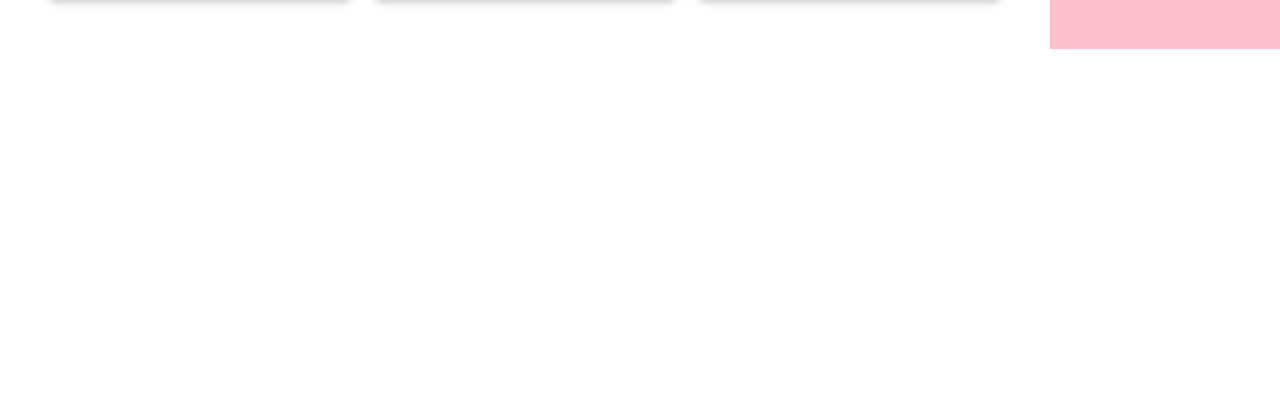
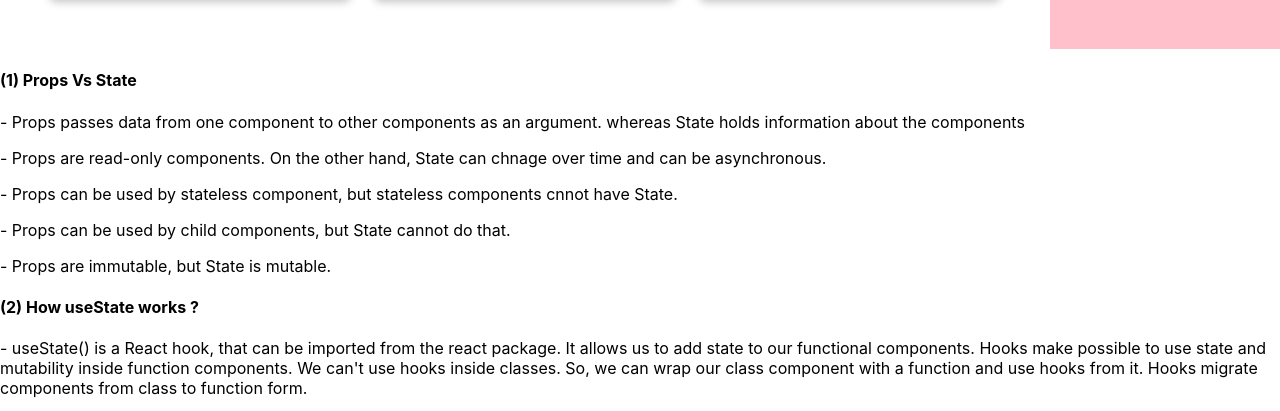
Before and after one commit to sraboni-bhuiyan/awesome-gift-store-with-react, a React (Create React App) app: page / in a window 1280 px wide. Shown: the part 2286-2697 px from the top of the page. Before the commit the page ends 2335 px from the top, so only its background shows below. Built offline with nearby package versions, Linux system fonts and the light colour scheme.

Commit message:
q&a addded

```diff
--- a/src/App.js
+++ b/src/App.js
@@ -3,6 +3,7 @@ import './App.css';
 import Navbar from './Component/Navbar/Navbar';
 import { useEffect, useState } from 'react';
 import AllProducts from './Component/AllProducts/AllProducts';
+import QuesAnswer from './Component/QuesAnswer/QuesAnswer';
 
 function App() {
 
@@ -10,6 +11,7 @@ function App() {
     <div>
       <Navbar></Navbar>
       <AllProducts></AllProducts>
+      <QuesAnswer></QuesAnswer>
     </div>
   );
 }
--- a/src/Component/AllProducts/AllProducts.css
+++ b/src/Component/AllProducts/AllProducts.css
@@ -11,9 +11,7 @@
 }
 .cart-container{
     background-color: pink;
-    position: sticky;
-    top: 0;
-    height: 100%;
+
 }
 @media screen and (max-width:688px) {
     .products-container{
--- /dev/null
+++ b/src/Component/QuesAnswer/QuesAnswer.js
@@ -0,0 +1,18 @@
+import React from 'react';
+
+const QuesAnswer = () => {
+    return (
+        <div>
+            <h4>(1) Props Vs State</h4>
+            <p>- Props passes data from one component to other components as an argument. whereas State holds information about the components</p>
+            <p>- Props are read-only components. On the other hand, State can chnage over time and can be asynchronous.</p>
+            <p>- Props can be used by stateless component, but stateless components cnnot have State.</p>
+            <p>- Props can be used by child components, but State cannot do that.</p>
+            <p>- Props are immutable, but State is mutable.</p>
+            <h4>(2) How useState works ?</h4>
+            <p>- useState() is a React hook, that can be imported from the react package. It allows us to add state to our functional components. Hooks make possible to use state and mutability inside function components. We can't use hooks inside classes. So, we can wrap our class component with a function and use hooks from it. Hooks migrate components from class to function form.</p>
+        </div>
+    );
+};
+
+export default QuesAnswer;
```
Also changed, not shown: src/Component/QuesAnswer/QuesAnswer.css (added).
